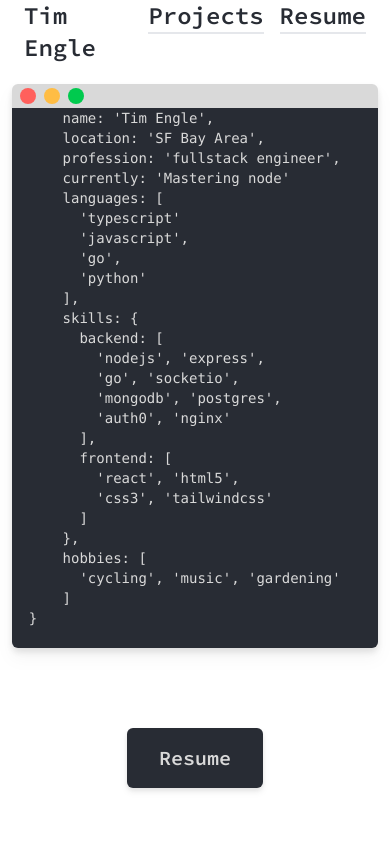
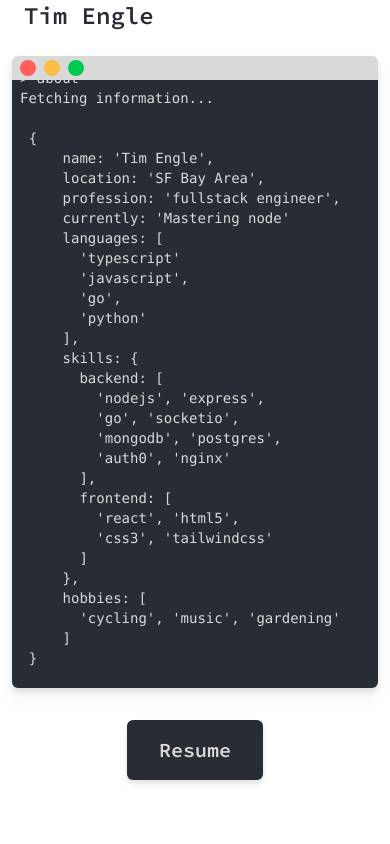
Before and after one commit to TimEngleSF/portfolio, a React (Vite) app: page / in a window 390 px wide. Shown: the top 844 px of the page. Built offline with nearby package versions, Linux system fonts and the light colour scheme.

Commit message:
Updated margins of landing screen

```diff
--- a/src/App.jsx
+++ b/src/App.jsx
@@ -22,7 +22,7 @@ function App() {
         <div className="h-screen">
           <Sidebar />
           <Header />
-          <div className="mt-[5%] flex h-[80%] flex-col justify-between">
+          <div className="h-[90%]">
             <TerminalContainer />
             <ResumeButton />
           </div>
--- a/src/components/Header/Header.jsx
+++ b/src/components/Header/Header.jsx
@@ -4,11 +4,11 @@ import HeaderLink from "./HeaderLink";
 
 const Header = () => {
   return (
-    <header className="px-6">
+    <header className="mb-6 px-6 md:mb-10">
       <div className=" flex justify-between">
         <h1 className="font-scp text-2xl font-semibold">Tim Engle</h1>
         <nav className="font-scp">
-          <ul className="flex gap-4">
+          <ul className="hidden gap-4 md:flex">
             <HeaderLink linkText="Projects" url="projects" isPageLink={true} />
             <HeaderLink
               linkText="Resume"
--- a/src/components/Header/ResumeButton.jsx
+++ b/src/components/Header/ResumeButton.jsx
@@ -2,12 +2,12 @@ import "../../global.css";
 
 const ResumeButton = () => {
   return (
-    <div className="mt-8 flex justify-center">
+    <div className="flex justify-center">
       <a
         href="/Tim_Engle_Resume.pdf"
         target="_blank"
         rel="noopener noreferrer"
-        className="resume-button mx-auto mt-4 inline-block rounded-md bg-termScreen px-8 py-4 font-scp text-xl font-semibold  text-termTop drop-shadow-md"
+        className="resume-button mx-auto inline-block rounded-md bg-termScreen px-8 py-4 font-scp text-xl font-semibold  text-termTop drop-shadow-md"
       >
         Resume
       </a>
```
